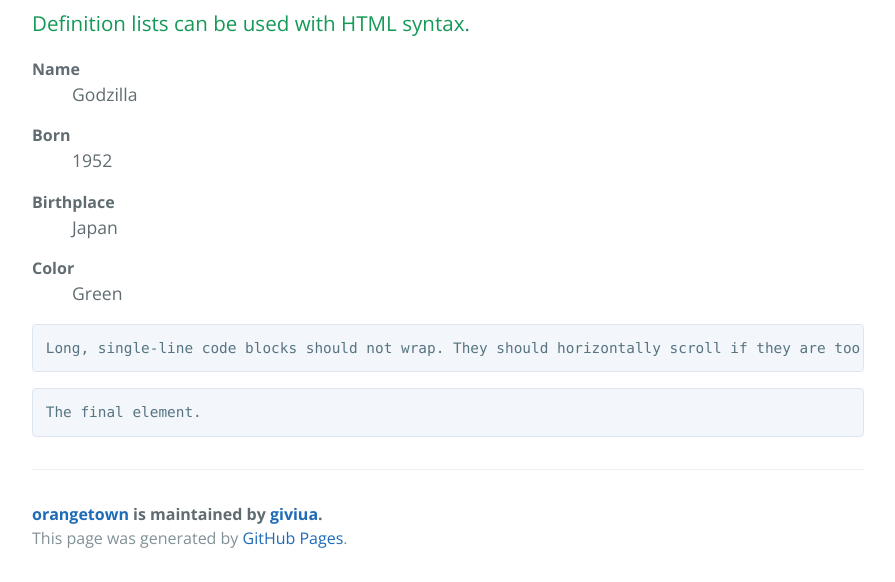
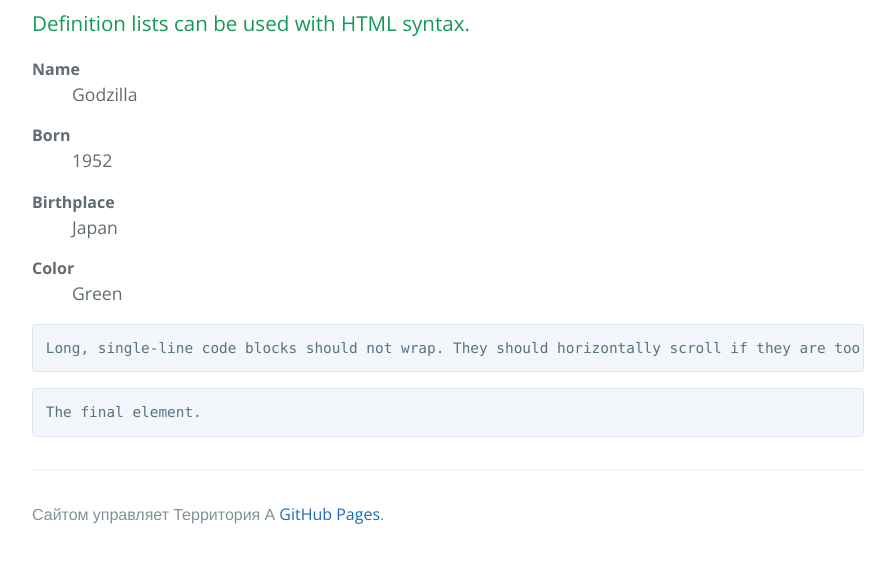
Before and after one commit to giviua/orangetown, a Jekyll site: the page built from index.md, in a window 1280 px wide and 900 px high, scrolled down 3190 px, cut to the strip 318-900 px from the top of the window. Shown: the whole strip, without its empty margins (192-1087 px from the left). Built offline with Jekyll 4.4.1, drawn with Linux system fonts in a browser that asks for light colours; after the commit the page ends 4066 px from its top, so only the background shows below that.

Commit message:
Update default.html

```diff
--- a/_layouts/default.html
+++ b/_layouts/default.html
@@ -32,9 +32,8 @@
 
       <footer class="site-footer">
         {% if site.github.is_project_page %}
-          <span class="site-footer-owner"><a href="{{ site.github.repository_url }}">{{ site.github.repository_name }}</a> is maintained by <a href="{{ site.github.owner_url }}">{{ site.github.owner_name }}</a>.</span>
         {% endif %}
-        <span class="site-footer-credits">This page was generated by <a href="https://pages.github.com">GitHub Pages</a>.</span>
+        <span class="site-footer-credits">Сайтом управляет Территория А <a href="thera.do.am">GitHub Pages</a>.</span>
       </footer>
     </main>
   </body>
```
